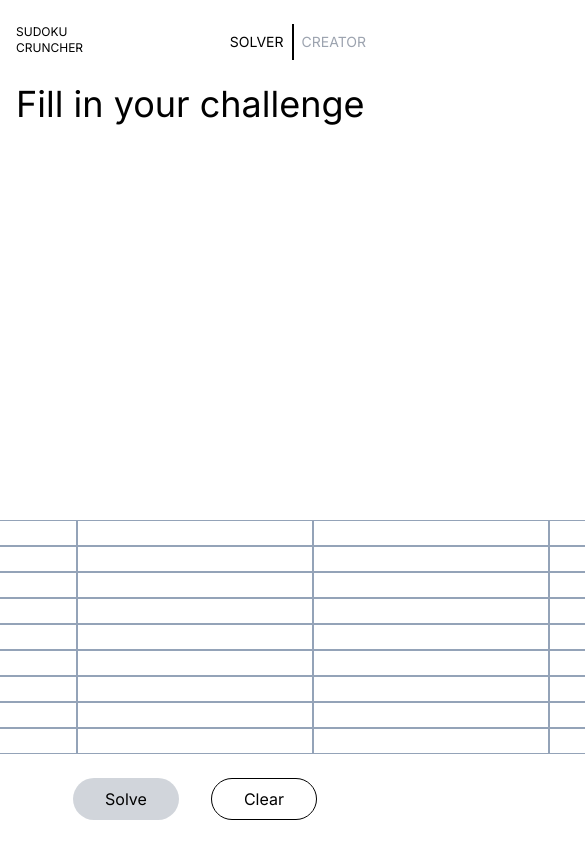
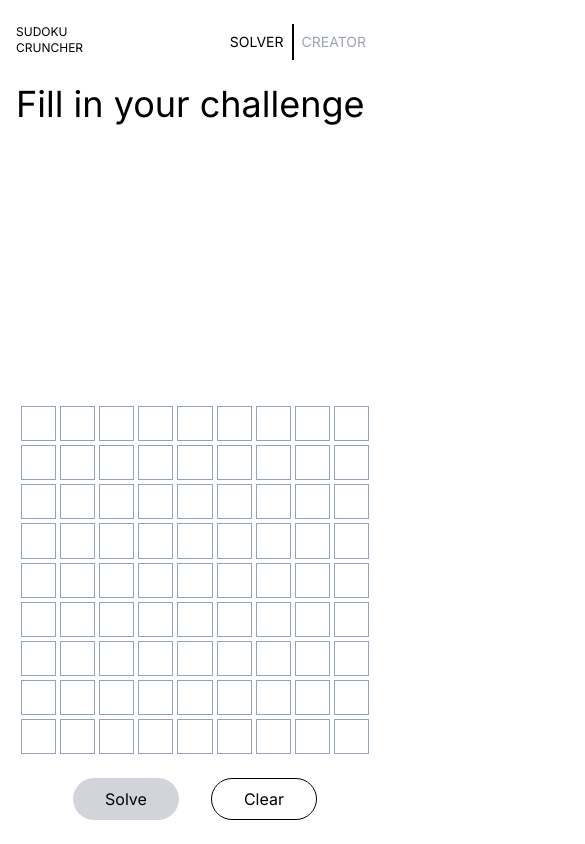
Before and after one commit to raswonders/sudoku-test, a Next.js app: page / in a window 390 px wide. Shown: the top 844 px of the page, 585 px wide, since content can reach past the window. Built offline with nearby package versions, Linux system fonts and the light colour scheme.

Commit message:
add responsive board

```diff
--- a/src/app/components/board.jsx
+++ b/src/app/components/board.jsx
@@ -1,34 +1,10 @@
-'use client'
+"use client";
 
-import { useState } from 'react';
-import Cell from './cell'
-
-const board = [...Array(9)]
+import { useState } from "react";
+import Cell from "./cell";
 
 export default function Board() {
+  const cells = Array.from({ length: 81 }, (_, index) => <Cell key={index} />);
 
-  const [size, setSize] = useState(9)
-
-  return (
-    <div className="flex flex-row justify-center items-center">
-      {
-        board.map( (rKey, cIndex) => {
-          return (
-            <div key={cIndex}>
-                {
-                  board.map( (cKey, rIndex) => {
-                    return (
-                      <div className="" key={rIndex + cIndex}>
-                        <Cell key={rIndex} row={rIndex} col={cIndex}/>
-                      </div>
-                    )
-                  })
-                }
-            </div>
-            )
-          })
-
-      }
-    </div>
-  )
+  return <div className="board">{cells}</div>;
 }
--- a/src/app/globals.css
+++ b/src/app/globals.css
@@ -1,7 +1,6 @@
 @tailwind base;
 @tailwind components;
 @tailwind utilities;
-
 
 * {
   box-sizing: border-box;
@@ -14,11 +13,18 @@ body {
 }
 
 @layer base {
-    input[type='number']::-webkit-outer-spin-button,
-    input[type='number']::-webkit-inner-spin-button,
-    input[type='number'] {
-      -webkit-appearance: none;
-      margin: 0;
-      -moz-appearance: textfield !important;
-    }
- }
+  input[type="number"]::-webkit-outer-spin-button,
+  input[type="number"]::-webkit-inner-spin-button,
+  input[type="number"] {
+    -webkit-appearance: none;
+    margin: 0;
+    -moz-appearance: textfield !important;
+  }
+
+  .board {
+    display: grid;
+    grid-template-columns: repeat(9, min(9vw, 60px));
+    grid-template-rows: repeat(9, min(9vw, 60px));
+    gap: 4px;
+  }
+}
```
